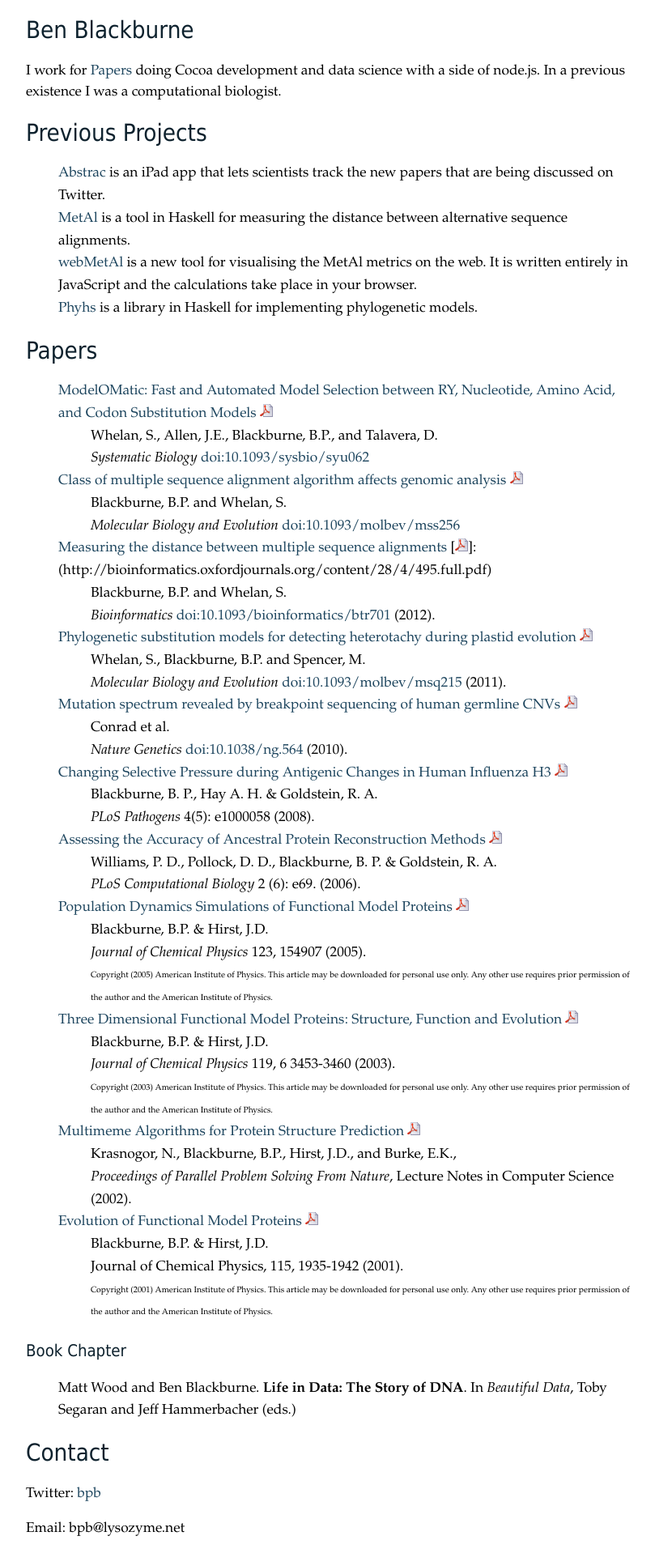
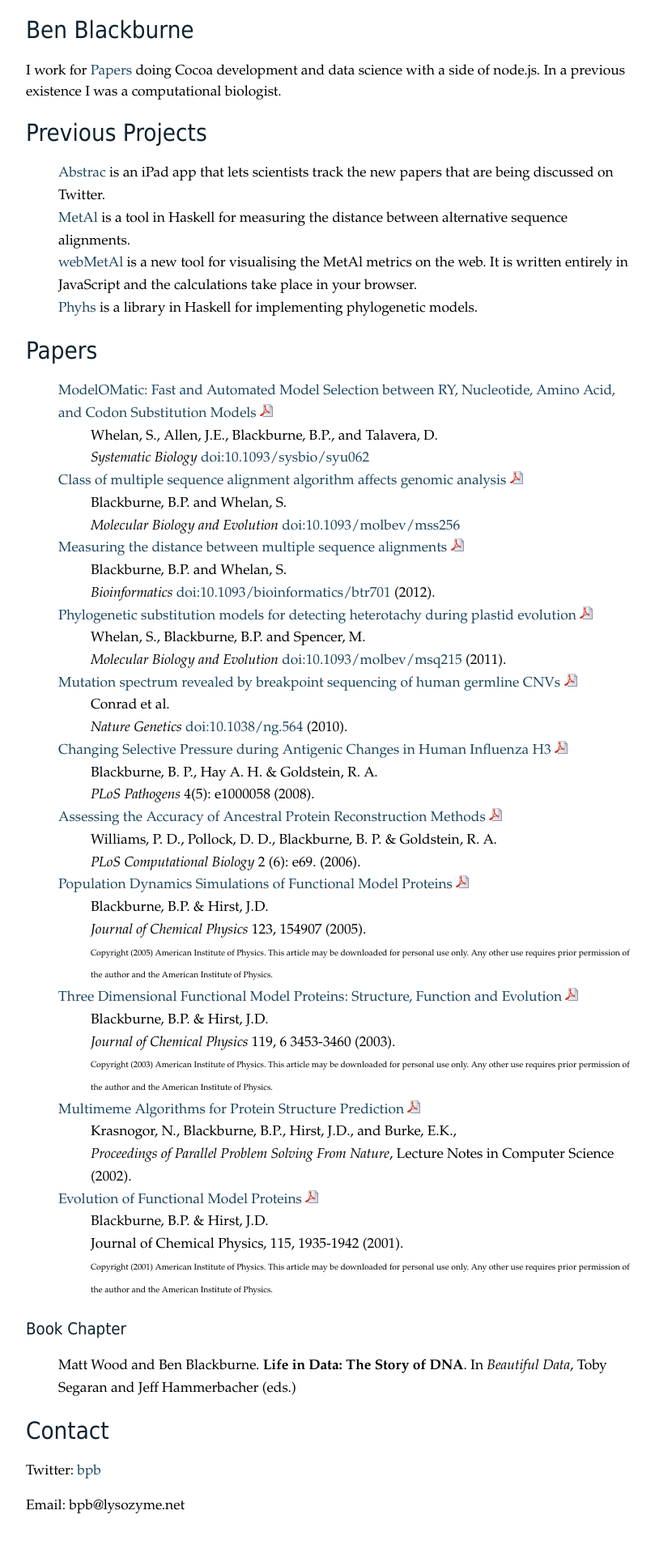
Before and after one commit to benb/benb.github.com, a Jekyll site: the page built from index.md, in a window 1280 px wide. Shown: the whole page at 81% size, without its empty margins (233-1042 px from the left). Built offline with Jekyll 4.4.1, drawn with Linux system fonts in a browser that asks for light colours; a style sheet for code colours, icons or effects is not loaded; after the commit the page ends 1891 px from its top, so only the background shows below that.

Commit message:
Fix markdown (maybe)

```diff
--- a/index.md
+++ b/index.md
@@ -25,7 +25,7 @@
 -   [Class of multiple sequence alignment algorithm affects genomic analysis](http://dx.doi.org/10.1093/molbev/mss256) [![](/icons/pdf.png)](http://mbe.oxfordjournals.org/content/early/2012/12/04/molbev.mss256.full.pdf)
     -   Blackburne, B.P. and Whelan, S.
     -   *Molecular Biology and Evolution* [doi:10.1093/molbev/mss256](http://dx.doi.org/10.1093/molbev/mss256)
--   [Measuring the distance between multiple sequence alignments](http://dx.doi.org/10.1093/bioinformatics/btr701) [![](/icons/pdf.png)]:(http://bioinformatics.oxfordjournals.org/content/28/4/495.full.pdf)
+-   [Measuring the distance between multiple sequence alignments](http://dx.doi.org/10.1093/bioinformatics/btr701) [![](/icons/pdf.png)](http://bioinformatics.oxfordjournals.org/content/28/4/495.full.pdf)
     -   Blackburne, B.P. and Whelan, S.
     -   *Bioinformatics* [doi:10.1093/bioinformatics/btr701](http://dx.doi.org/10.1093/bioinformatics/btr701) (2012).
 -   [Phylogenetic substitution models for detecting heterotachy during plastid evolution](http://dx.doi.org/10.1093/molbev/msq215) [![](/icons/pdf.png)](http://mbe.oxfordjournals.org/content/28/1/449.full.pdf)
```
